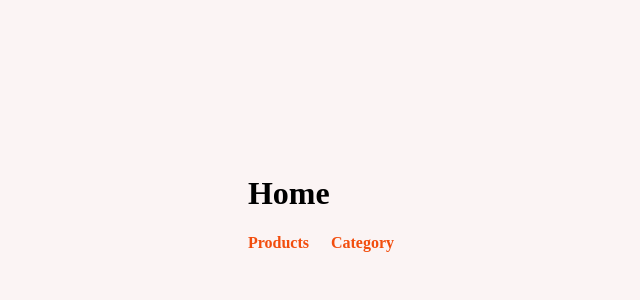
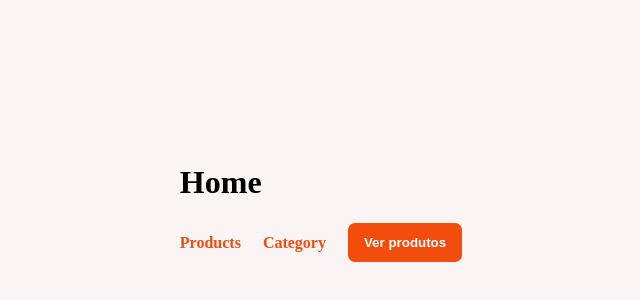
Before and after one commit to PedroJGC/react-router, a React (Vite) app: page / in a window 1280 px wide. Shown: the part 198-498 px from the top of the page, without its empty margins (319-959 px from the left). Built offline with nearby package versions, Linux system fonts and the light colour scheme.

Commit message:
feat: useNavigate

```diff
--- a/src/main.css
+++ b/src/main.css
@@ -51,3 +51,13 @@
   color: #f24d0d;
   text-transform: uppercase;
 }
+
+button {
+  background-color: #f24d0d;
+  padding: 12px 16px;
+  border-radius: 7px;
+  border: none;
+  color: #fff;
+
+  cursor: pointer;
+}
--- a/src/pages/Home.tsx
+++ b/src/pages/Home.tsx
@@ -1,4 +1,12 @@
+import { useNavigate } from 'react-router'
+
 export function Home() {
+  const navigate = useNavigate()
+
+  function productsOpen() {
+    navigate('/products')
+  }
+
   return (
     <div>
       <h1>Home</h1>
@@ -6,6 +14,10 @@
       <nav>
         <a href="/products">Products</a>
         <a href="/products?category=tvs">Category</a>
+
+        <button onClick={productsOpen} type="button">
+          Ver produtos
+        </button>
       </nav>
     </div>
   )
```
